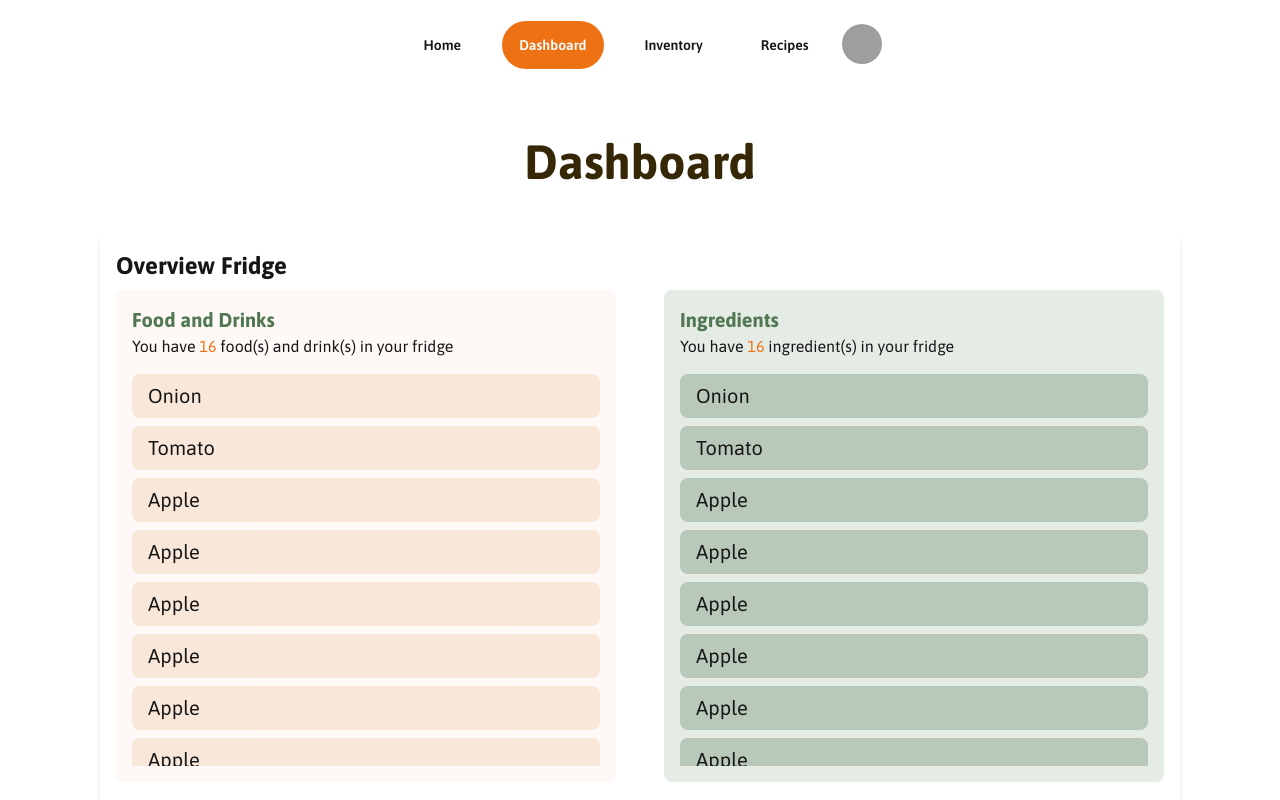
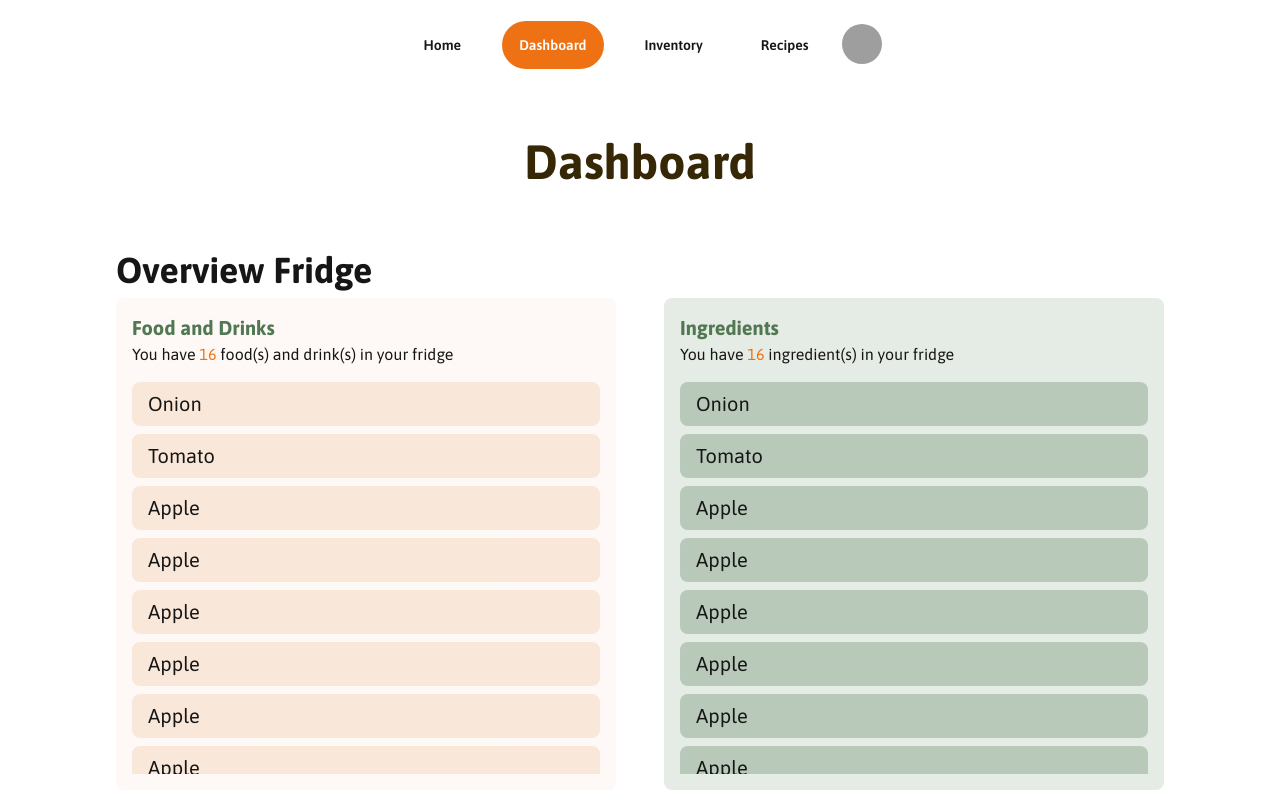
Before and after one commit to wave49192/MyFridge, a React (Vite) app: page /dashboard in a window 1280 px wide. Shown: the top 800 px of the page. Built offline with nearby package versions, Linux system fonts and the light colour scheme; no server answers; grey boxes are pictures that could not be loaded.

Commit message:
minor design update

```diff
--- a/src/components/FridgeOverview/FridgeOverveiw.tsx
+++ b/src/components/FridgeOverview/FridgeOverveiw.tsx
@@ -53,10 +53,12 @@ const FridgeOverview: React.FC = () => {
   };
 
   return (
-    <div className="mx-5 bg-base-100 p-4 rounded-md shadow-md justify-center">
+    <div className="mx-5 bg-base-100 p-4 rounded-mdjustify-center">
       <div className="flex items-center mb-2 justify-between">
         <div className="flex">
-          <h1 className="text-2xl font-bold">Overview Fridge</h1>
+          <h1 className="mobile:text-[27px] text-4xl font-bold mobile:font-semibold hd:mb-6">
+            Overview Fridge
+          </h1>
           {/* <a href="" className="mt-2 ml-3">
             <p className="text-md underline">View All</p>
           </a> */}
--- a/src/components/RecipeList/RecipeList.tsx
+++ b/src/components/RecipeList/RecipeList.tsx
@@ -143,7 +143,7 @@ const RecipeList: React.FC<RecipeListProps> = ({
                     </p>
                   </div>
                 </div>
-                <p className="flex-end text-xs text-end items-end">
+                <p className="flex-end text-xs text-end items-end font-semibold">
                   Cooking Time:{" "}
                   <span className="text-primary">
                     {recipe.cooking_time} mins
--- a/src/components/RecommendedRecipe/RecommendedRecipe.tsx
+++ b/src/components/RecommendedRecipe/RecommendedRecipe.tsx
@@ -42,7 +42,7 @@ const RecommendedRecipe: React.FC<RecommendedRecipeInterface> = ({
 
   return (
     <div className={`${isInRecipeDetailsPage ? "mx-6 hide-scrollbar" : "m-6"}`}>
-      <h1 className="text-accent font-bold mobile:text-xl laptop:text-3xl laptop:mb-8">
+      <h1 className="text-accent font-bold mobile:text-[27px] mobile:font-semibold laptop:text-3xl laptop:mb-8 mb-5">
         Recommended For you
       </h1>
       {/* Pass fetched recipes data as props to RecipeList */}
--- a/src/pages/Dashboard/DashboardPage.tsx
+++ b/src/pages/Dashboard/DashboardPage.tsx
@@ -49,7 +49,7 @@ const DashboardPage: React.FC = () => {
         isInRecipeDetailsPage={false}
         recommendedRecipes={recommendedRecipes}
         shuffleRecipe={false}
-        recipesPerPage={12}
+        recipesPerPage={6}
       />
     </div>
   );
--- a/src/pages/Recipes/RecipeDetailsPage.tsx
+++ b/src/pages/Recipes/RecipeDetailsPage.tsx
@@ -129,7 +129,7 @@ const RecipeDetailsPage: React.FC = () => {
                   {recipe.cuisine_type}
                 </div>
               </div>
-              <p className="text-md mb-2 font-semibold laptop:text-xl">
+              <p className="text-md mb-2 font-semibold laptop:text-xl mb-">
                 Cooking Time:{" "}
                 <span className="text-md text-primary">
                   {recipe.cooking_time} mins
@@ -163,7 +163,7 @@ const RecipeDetailsPage: React.FC = () => {
               </div>
             </div>
           </div>
-          <footer className="p-8 bg-secondary text-white bg-opacity-85 hd:rounded-full hd:mb-10">
+          <footer className="p-8 bg-secondary text-white bg-opacity-85 hd:rounded">
             <div className="max-w-screen-md mx-auto">
               <h6 className="text-center text-white font-bold mb-3 ">
                 STEP TO COOK
```
